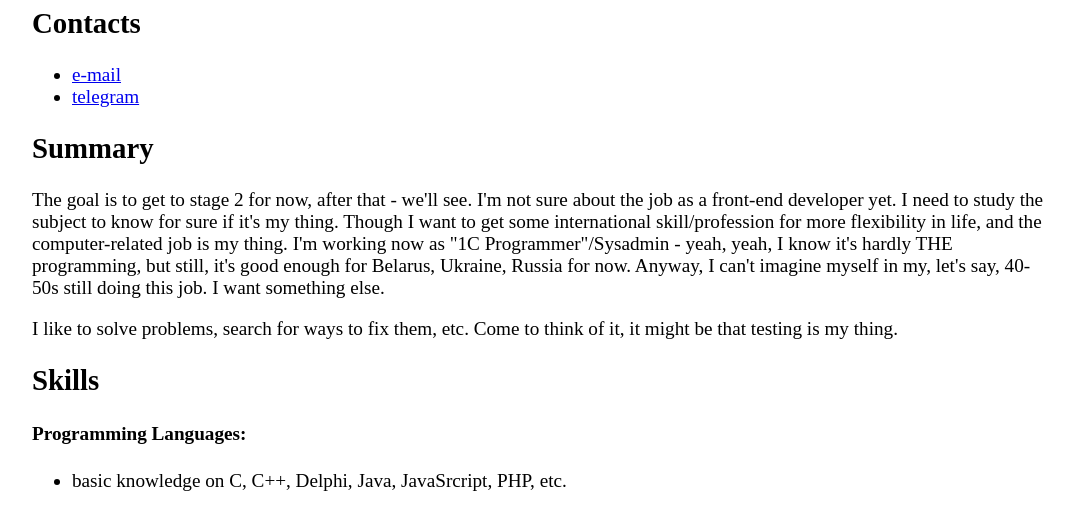
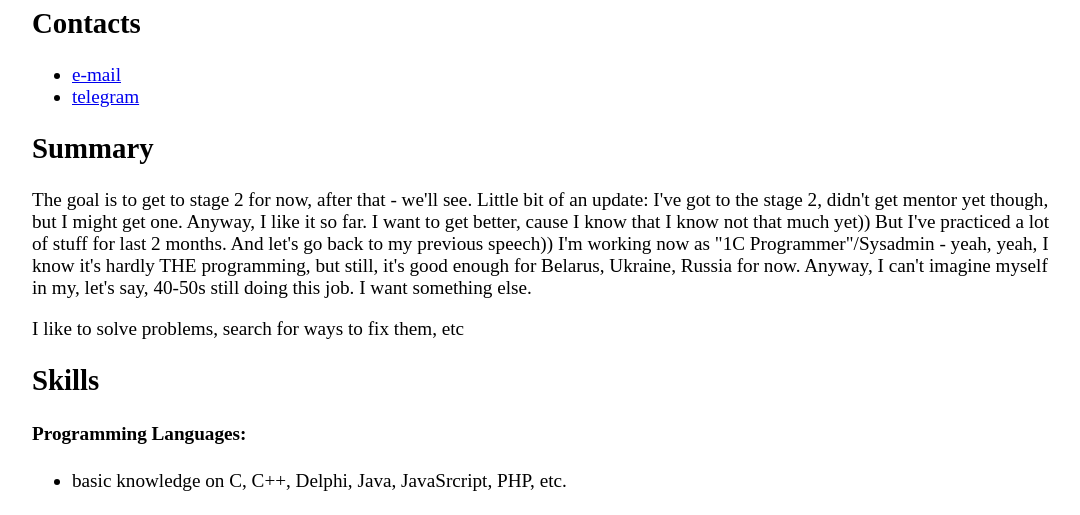
Before and after one commit to I-vasilich-I/rsschool-cv, a plain HTML site: page index.html in a window 1280 px wide. Shown: the part 267-782 px from the top of the page, without its empty margins (96-1176 px from the left). Drawn offline with Linux system fonts and the light colour scheme.

Commit message:
fix: bit of an update

```diff
--- a/index.html
+++ b/index.html
@@ -28,22 +28,9 @@
             <header>
                 <h2>Summary</h2>
             </header>
-            <p>The goal is to get to stage 2 for now, after that - we'll see. I'm not sure about the job as a front-end
-                developer yet. I need to study the subject to know for sure if it's my thing. Though I want to get some
-                international skill/profession for more flexibility in life, and the computer-related job is my thing.
-                I'm
-                working now as "1C Programmer"/Sysadmin - yeah, yeah, I know it's hardly THE programming, but still,
-                it's
-                good
-                enough for Belarus, Ukraine, Russia for now. Anyway, I can't imagine myself in my, let's say, 40-50s
-                still
-                doing
-                this job. I want something else.
+            <p>The goal is to get to stage 2 for now, after that - we'll see. Little bit of an update: I've got to the stage 2, didn't get mentor yet though, but I might get one. Anyway, I like it so far. I want to get better, cause I know that I know not that much yet)) But I've practiced a lot of stuff for last 2 months. And let's go back to my previous speech)) I'm working now as "1C Programmer"/Sysadmin - yeah, yeah, I know it's hardly THE programming, but still, it's good enough for Belarus, Ukraine, Russia for now. Anyway, I can't imagine myself in my, let's say, 40-50s still doing this job. I want something else.
             </p>
-            <p>I like to solve problems, search for ways to fix them, etc. Come to think of it, it might be that testing
-                is
-                my
-                thing.</p>
+            <p>I like to solve problems, search for ways to fix them, etc</p>
         </section>
         <section>
             <header>
@@ -132,7 +119,7 @@
             </header>
             <p>Beginner level. Can say a few basic phrases, can read pinyin (transliteration of hieroglyphs/characters),
                 can
-                read a few characters as well. Actively studying on the course <a href="https://www.yoyochinese.com"
+                read a few characters as well. Actively studying(that thing is on a pause for 2 months) on the course <a href="https://www.yoyochinese.com"
                     target="_blank">yoyo chinese</a>. As with polish, I make a lot of
                 posts on <a href="https://www.hellotalk.com/" target="_blank">HelloTalk</a> in Chinese too.
             </p>
```
Also changed, not shown: 1 other file.
